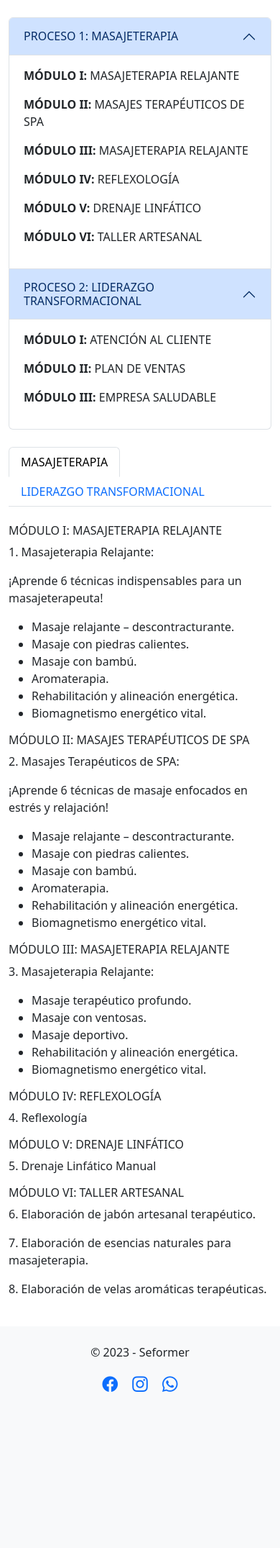
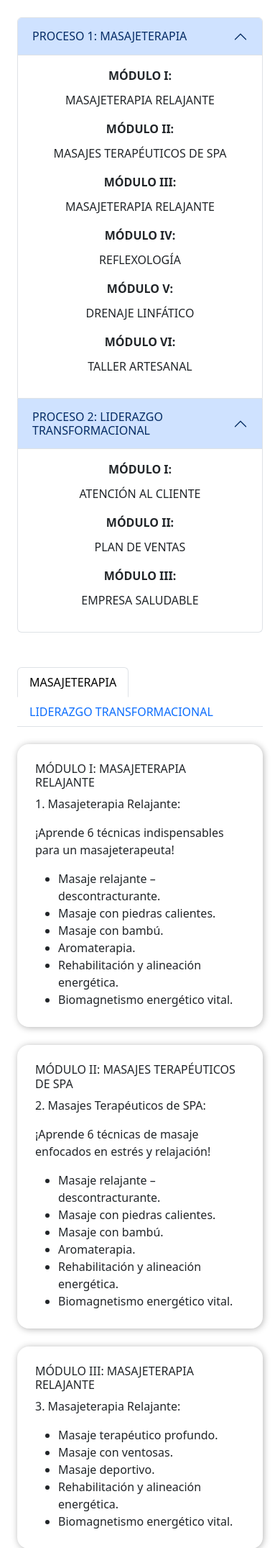
Before and after one commit to DarwinVLA/Seformer, a Django app: page /capacitaciones/ in a window 390 px wide. Shown: the part 104-2255 px from the top of the page at 72% size. Before the commit the page ends 2038 px from the top, so only its background shows below. Run offline with Django 4.2, Linux system fonts and the light colour scheme.

Commit message:
CambiosResponsive

```diff
--- a/Seformer/Shell/static/css/styles.css
+++ b/Seformer/Shell/static/css/styles.css
@@ -62,8 +62,43 @@
   margin-bottom: 0;
 }
 
+.card-proceso {
+  width: 100%;
+  padding: 25px 25px 10px 25px;
+  margin-bottom: 25px;
+  border-radius: 16px;
+  box-shadow: 1px 1px 10px rgba(0, 0, 0, 0.3);
+}
+.card-proceso:last-child {
+  margin-bottom: 0;
+}
+
+#proceso2 {
+  min-height: 255px;
+  display: flex;
+  align-items: center;
+}
+
+.cursor {
+  cursor: pointer;
+}
+
 @media (max-width: 768px) {
+  .banner-title h1 {
+    font-size: 25px;
+    margin-bottom: 20px;
+  }
+  .banner-title h3 {
+    font-size: 16px;
+  }
   .card-docentes-body p {
     text-align: justify;
   }
+  .accordion-txt {
+    text-align: center;
+  }
+  .accordion-modulo {
+    display: block;
+    margin-bottom: 10px;
+  }
 }/*# sourceMappingURL=styles.css.map */
--- a/Seformer/Shell/static/css/styles.scss
+++ b/Seformer/Shell/static/css/styles.scss
@@ -67,10 +67,53 @@
     }
 }
 
+.card-proceso {
+    width: 100%;
+    padding: 25px 25px 10px 25px;
+    margin-bottom: 25px;
+    border-radius: 16px;
+    box-shadow: 1px 1px 10px rgba(0, 0, 0, 0.3);
+
+    &:last-child {
+        margin-bottom: 0;
+    }
+}
+
+#proceso2 {
+    min-height: 255px;
+    display: flex;
+    align-items: center;
+}
+
+.cursor {
+    cursor: pointer;
+}
+
 @media (max-width: 768px) {
+
+    .banner-title {
+        h1 {
+            font-size: 25px;
+            margin-bottom: 20px;
+        }
+
+        h3 {
+            font-size: 16px;
+        }
+    }
+
     .card-docentes-body {
         p {
             text-align: justify;
         }
     }
+
+    .accordion-txt {
+        text-align: center;
+    }
+
+    .accordion-modulo {
+        display: block;
+        margin-bottom: 10px;
+    }
 }
--- a/Seformer/Shell/templates/admision_requisitos.html
+++ b/Seformer/Shell/templates/admision_requisitos.html
@@ -7,7 +7,7 @@
 <div class="banner">
     <div class="banner-title">
         <h1>CENTRO DE CAPACITACIÓN CONTINUA</h1>
-        <h3>TÉCNICAS MÁS EFICACES PARA ALIVIAR TU DOLOR Y MEJORAR LA CALIDAD DE VIDA</h3>
+        <h4>TÉCNICAS MÁS EFICACES PARA ALIVIAR TU DOLOR Y MEJORAR LA CALIDAD DE VIDA</h4>
     </div>
 </div>
 
--- a/Seformer/Shell/templates/capacitaciones.html
+++ b/Seformer/Shell/templates/capacitaciones.html
@@ -3,11 +3,11 @@
 
 {% block main_content %}
 
-<div class="container my-4">
+<div class="container my-4 px-4">
     <div class="row justify-content-center">
 
         <!-- ACCORDION -->
-        <div class="col-12 col-md-10 mb-4">
+        <div class="col-12 col-md-10 mb-5">
             <div class="accordion" id="accordionPanelsStayOpenExample">
                 <div class="accordion-item">
                     <h2 class="accordion-header">
@@ -18,13 +18,14 @@
                         </button>
                     </h2>
                     <div id="panelsStayOpen-collapseOne" class="accordion-collapse collapse show">
-                        <div class="accordion-body">
-                            <p><span class="fw-semibold">MÓDULO I: </span>MASAJETERAPIA RELAJANTE</p>
-                            <p><span class="fw-semibold">MÓDULO II: </span>MASAJES TERAPÉUTICOS DE SPA</p>
-                            <p><span class="fw-semibold">MÓDULO III: </span>MASAJETERAPIA RELAJANTE</p>
-                            <p><span class="fw-semibold">MÓDULO IV: </span>REFLEXOLOGÍA</p>
-                            <p><span class="fw-semibold">MÓDULO V: </span>DRENAJE LINFÁTICO</p>
-                            <p><span class="fw-semibold">MÓDULO VI: </span>TALLER ARTESANAL</p>
+                        <div class="accordion-body accordion-txt">
+                            <p><span class="fw-semibold accordion-modulo">MÓDULO I: </span>MASAJETERAPIA RELAJANTE</p>
+                            <p><span class="fw-semibold accordion-modulo">MÓDULO II: </span>MASAJES TERAPÉUTICOS DE SPA
+                            </p>
+                            <p><span class="fw-semibold accordion-modulo">MÓDULO III: </span>MASAJETERAPIA RELAJANTE</p>
+                            <p><span class="fw-semibold accordion-modulo">MÓDULO IV: </span>REFLEXOLOGÍA</p>
+                            <p><span class="fw-semibold accordion-modulo">MÓDULO V: </span>DRENAJE LINFÁTICO</p>
+                            <p><span class="fw-semibold accordion-modulo">MÓDULO VI: </span>TALLER ARTESANAL</p>
                         </div>
                     </div>
                 </div>
@@ -37,10 +38,10 @@
                         </button>
                     </h2>
                     <div id="panelsStayOpen-collapseTwo" class="accordion-collapse collapse show">
-                        <div class="accordion-body">
-                            <p><span class="fw-semibold">MÓDULO I: </span>ATENCIÓN AL CLIENTE</p>
-                            <p><span class="fw-semibold">MÓDULO II: </span>PLAN DE VENTAS </p>
-                            <p><span class="fw-semibold">MÓDULO III: </span>EMPRESA SALUDABLE</p>
+                        <div class="accordion-body accordion-txt">
+                            <p><span class="fw-semibold accordion-modulo">MÓDULO I: </span>ATENCIÓN AL CLIENTE</p>
+                            <p><span class="fw-semibold accordion-modulo">MÓDULO II: </span>PLAN DE VENTAS </p>
+                            <p><span class="fw-semibold accordion-modulo">MÓDULO III: </span>EMPRESA SALUDABLE</p>
                         </div>
                     </div>
                 </div>
@@ -51,16 +52,16 @@
         <div class="col-12 col-md-10 mb-4">
             <ul class="nav nav-tabs">
                 <li class="nav-item">
-                    <a class="nav-link active" id="link_p1" >MASAJETERAPIA</a>
+                    <a class="nav-link active cursor" id="link_p1">MASAJETERAPIA</a>
                 </li>
                 <li class="nav-item">
-                    <a class="nav-link" id="link_p2">LIDERAZGO TRANSFORMACIONAL</a>
+                    <a class="nav-link cursor" id="link_p2">LIDERAZGO TRANSFORMACIONAL</a>
                 </li>
             </ul>
         </div>
 
+        <!-- PROCESO 1 -->
         <div class="col-12 col-md-10" id="proceso1">
-
             <!-- MASAJETERAPIA RELAJANTE -->
             <div class="card-proceso">
                 <h6>MÓDULO I: MASAJETERAPIA RELAJANTE</h6>
@@ -125,8 +126,9 @@
             </div>
         </div>
 
+        <!-- PROCESO 2 -->
         <div class="col-12 col-md-10" id="proceso2">
-            <div class="card-proceso">
+            <div class="card-proceso text-center">
                 <p>Atención al Cliente</p>
                 <p>Plan de Ventas</p>
                 <p>Empresa saludable</p>
@@ -136,16 +138,16 @@
 </div>
 
 <script>
-    $(document).ready(function(){
+    $(document).ready(function () {
         $("#proceso2").hide()
     });
-    $( "#link_p1" ).on( "click", function() {
+    $("#link_p1").on("click", function () {
         $("#proceso2").hide()
         $("#proceso1").show()
         $("#link_p2").removeClass("active");
         $("#link_p1").addClass("active")
     });
-    $( "#link_p2" ).on( "click", function() {
+    $("#link_p2").on("click", function () {
         $("#proceso1").hide()
         $("#proceso2").show()
         $("#link_p1").removeClass("active");
--- a/Seformer/Shell/templates/footer.html
+++ b/Seformer/Shell/templates/footer.html
@@ -1,7 +1,8 @@
-<footer class="bg-body-tertiary py-4">
+<footer class="bg-body-tertiary py-3">
     <div class="container">
-        <div class="d-flex align-items-center flex-column">
-            <span class="mb-3">&copy; 2023 - Seformer</span>
+        <div
+            class="d-flex flex-wrap flex-column flex-md-row justify-content-between align-items-center py-3 my-3 border-top">
+            <span class="mb-3 mb-md-0 text-muted">&copy; 2023 Copyright: Seformer</span>
             <div>
                 <a class="px-2 fs-4" href="#"><i class="bi bi-facebook"></i></a>
                 <a class="px-2 fs-4" href="#"><i class="bi bi-instagram"></i></a>
--- a/Seformer/Shell/templates/inicio.html
+++ b/Seformer/Shell/templates/inicio.html
@@ -7,7 +7,7 @@
 <div class="banner">
     <div class="banner-title">
         <h1>CENTRO DE CAPACITACIÓN CONTINUA</h1>
-        <h3>TÉCNICAS MÁS EFICACES PARA ALIVIAR TU DOLOR Y MEJORAR LA CALIDAD DE VIDA</h3>
+        <h4>TÉCNICAS MÁS EFICACES PARA ALIVIAR TU DOLOR Y MEJORAR LA CALIDAD DE VIDA</h4>
     </div>
 </div>
 
```
Also changed, not shown: 1 other file.
